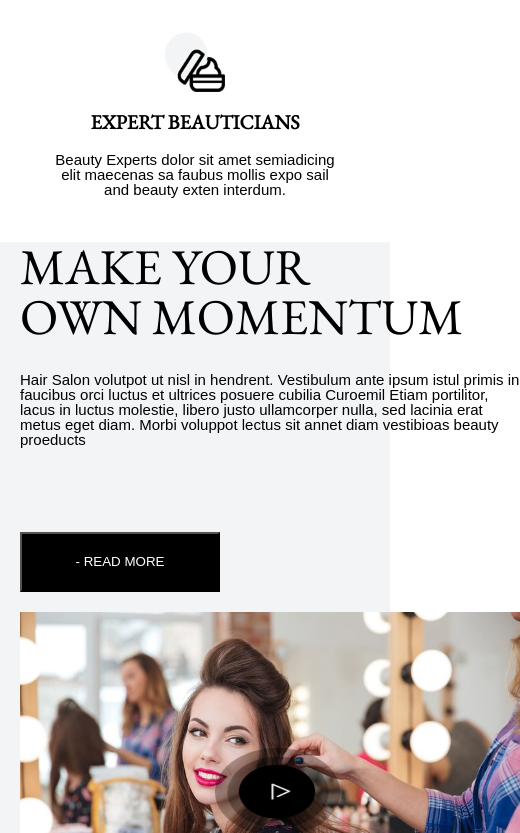
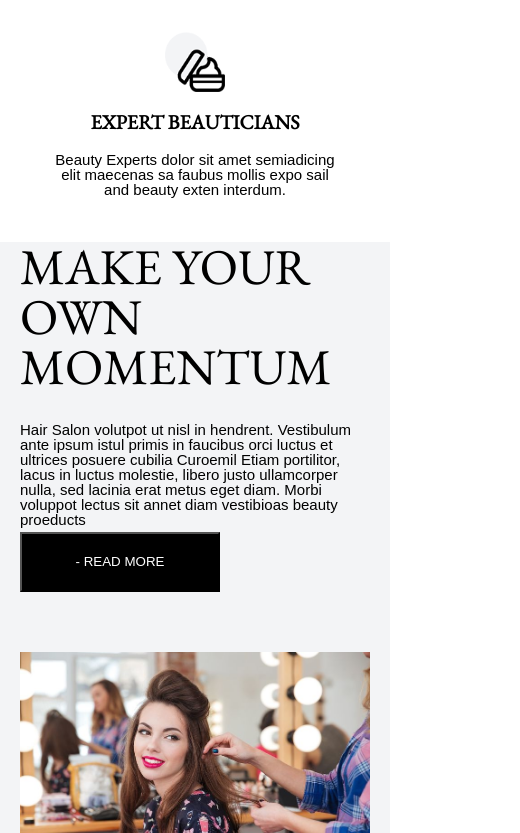
Before and after one commit to rdtgit/staticsites, a plain HTML site: page HairSalon/index.html in a window 390 px wide. Shown: the part 1167-2000 px from the top of the page, 520 px wide, since content can reach past the window. Drawn offline with nearby package versions, Linux system fonts and the light colour scheme.

Commit message:
update css

```diff
--- a/HairSalon/css/style.css
+++ b/HairSalon/css/style.css
@@ -263,17 +263,18 @@ h4 {
 }
 .momentum img {
   width: 100%;
-  height: 100%;
+
+  height: auto;
 }
-.momentum img + img {
+/* .momentum img + img {
   top: 39%;
   left: 39%;
   position: absolute;
-  width: 25%;
+  max-width: 25%;
   height: 25%;
   transform: translate((-50%, -50%));
   z-index: 1;
-}
+} */
 /* MOMENTUM SECTION */
 /* HAIR STYLISTS */
 .hair_stylist {
@@ -398,16 +399,33 @@ h4 {
   }
   .momentum {
     display: block;
-    padding: 2rem;
+  }
+  .momentum img {
+    margin-top: 4rem;
+    max-width: 40rem;
+    min-width: 35rem;
+    height: auto;
   }
   .momentum section {
-    margin: 2rem auto;
+    width: 35rem;
+
+    display: block;
+    margin: 0 auto;
+  }
+  .img-container {
+    text-align: center;
+    margin: 0 auto;
   }
 }
 
 /* WIDTH 1000 */
 
 @media (max-width: 1000px) {
+  .momentum img {
+    max-width: 35rem;
+    min-width: 35rem;
+    height: auto;
+  }
   .flex {
     justify-content: center;
     gap: 8rem;
@@ -476,12 +494,20 @@ h4 {
 }
 
 /* WIDTH 600 */
+
 @media (max-width: 600px) {
+  .background-image {
+    padding-left: 1vmin;
+  }
   .flex {
     gap: 2rem;
   }
   .momentum {
-    padding: 0 2rem;
+    padding: 0;
+  }
+  .momentum section {
+    padding: 2rem auto;
+    margin: 2rem auto;
   }
   .ad_section section + section {
     display: none;
```
